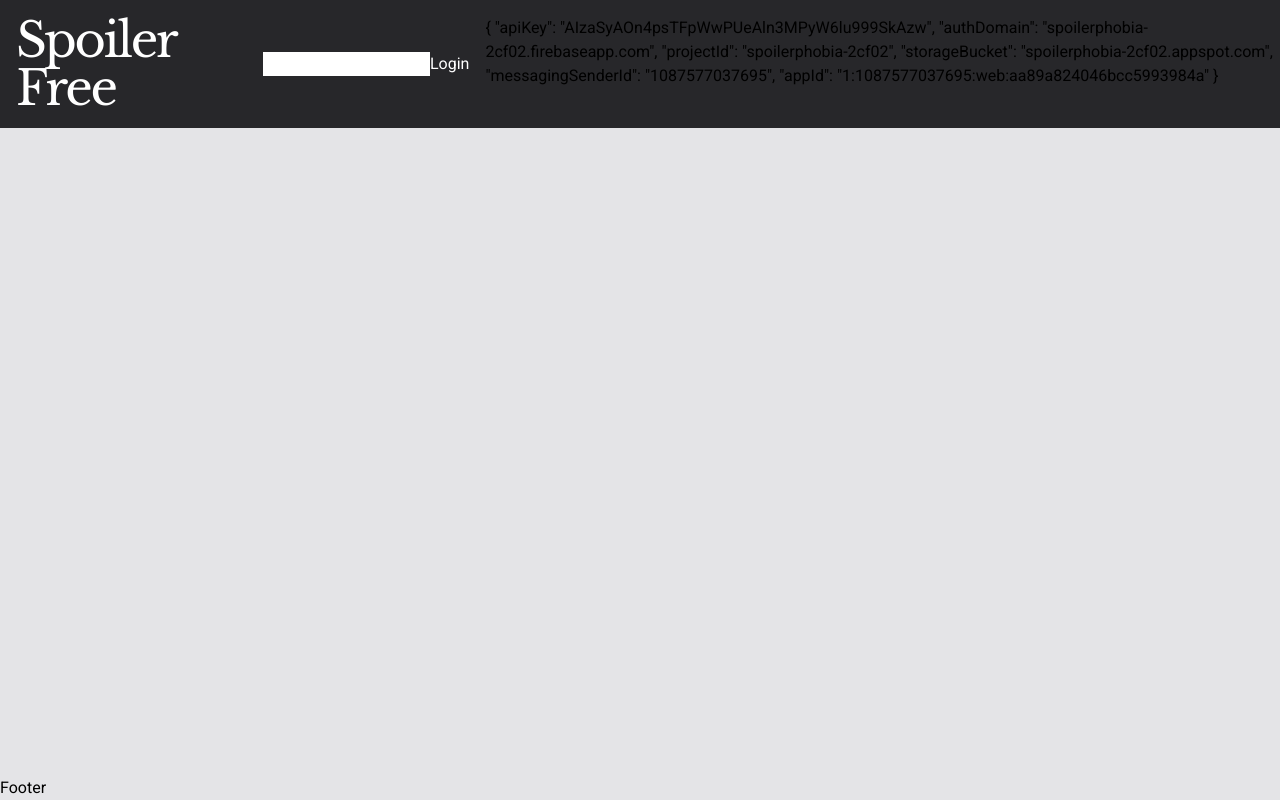
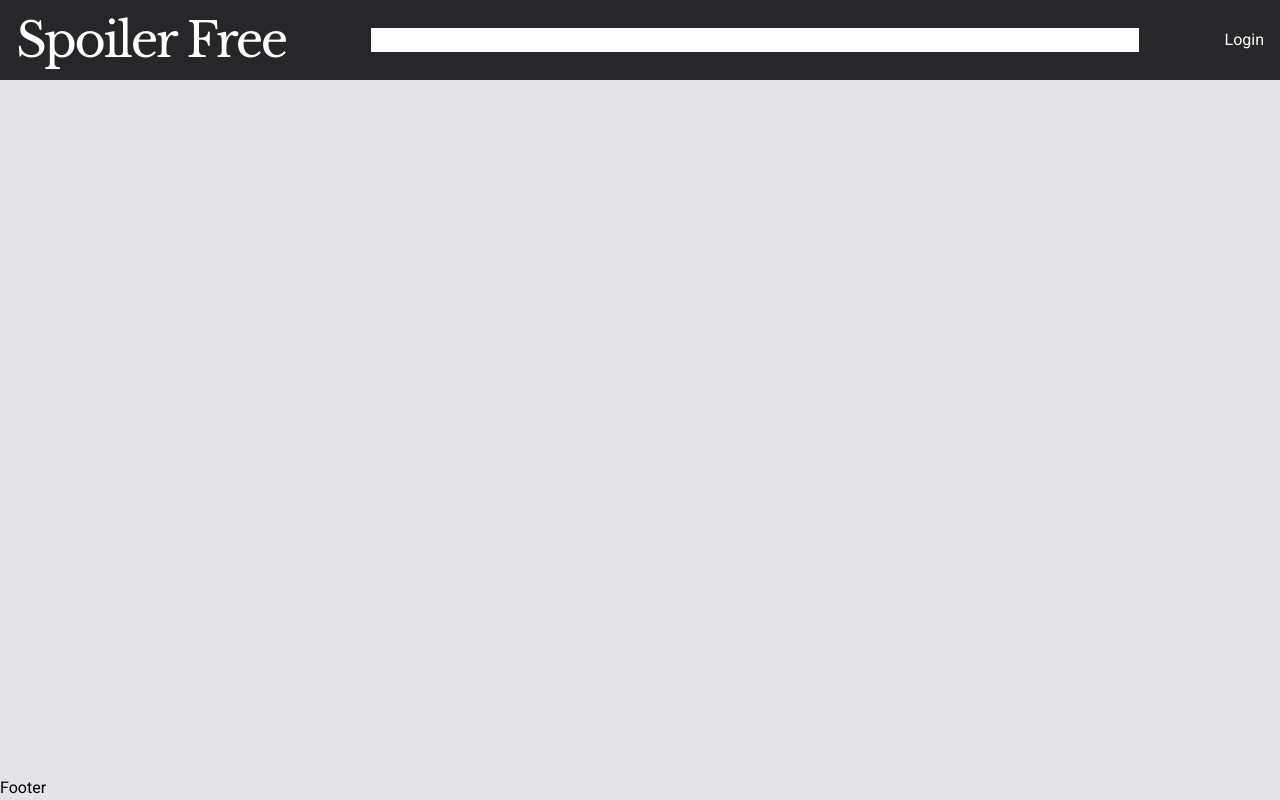
Before and after one commit to dereknill/spoiler-free, a React (Create React App) app: page / in a window 1280 px wide. Built offline with nearby package versions, Linux system fonts and the light colour scheme.

Commit message:
took out api key display

```diff
--- a/src/components/Header.js
+++ b/src/components/Header.js
@@ -19,8 +19,6 @@ function Header(props) {
           </Link>
         </div>
       </div>
-
-      {JSON.stringify(firebaseApp.options, null, 2)}
     </header>
   );
 }
```
